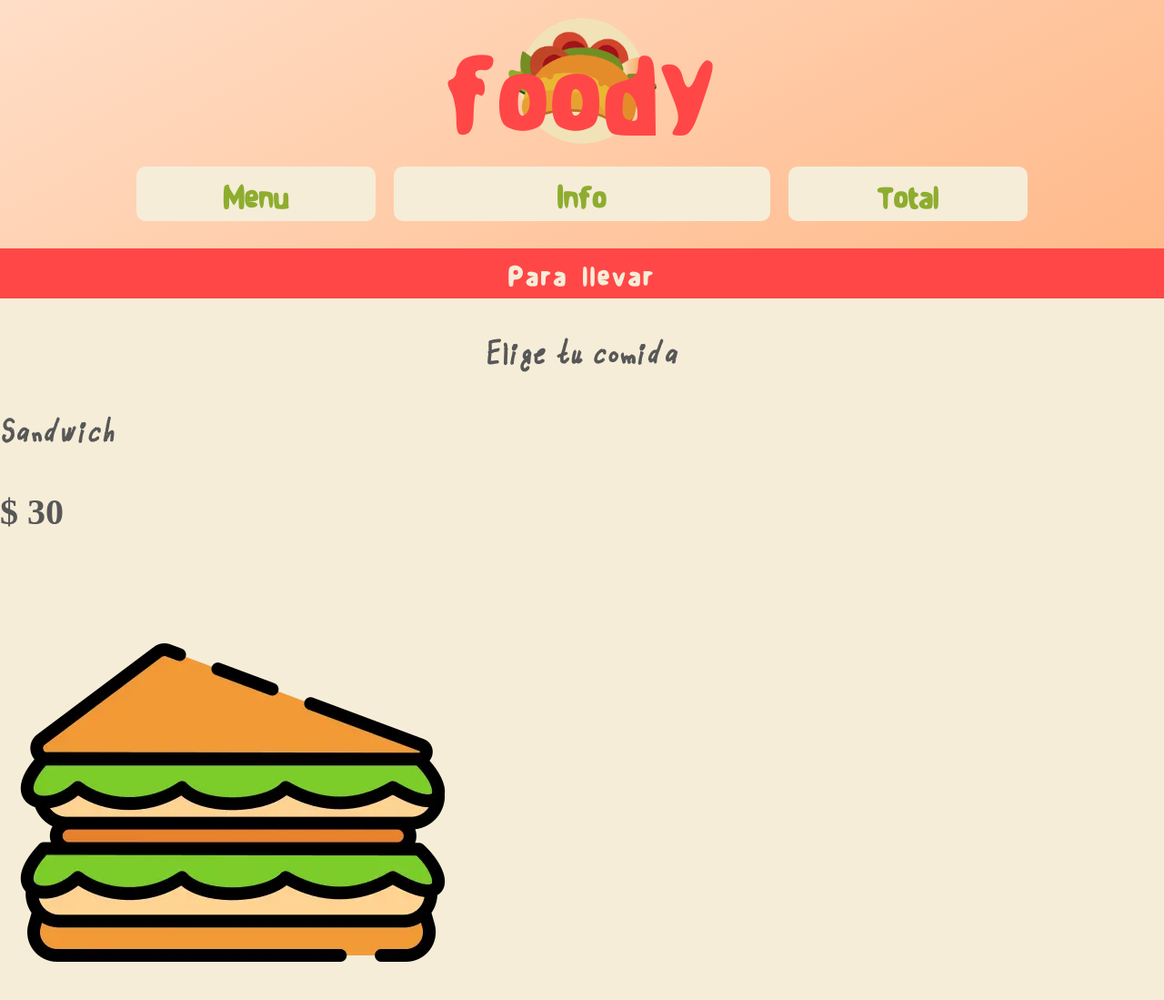
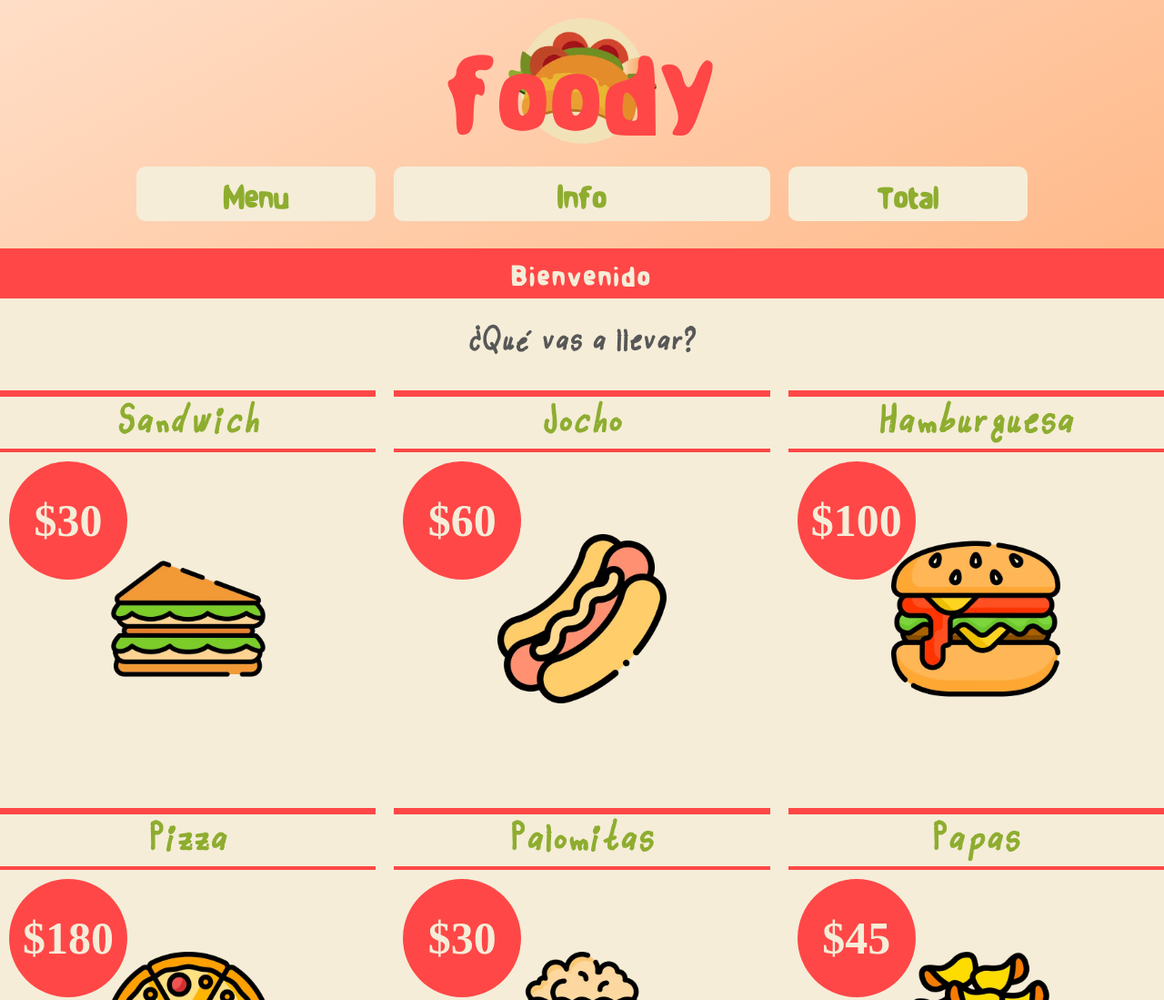
Before and after one commit to ianvemi/foody, a website: page index.html in a window 1280 px wide. Shown: the top 1099 px of the page at 91% size. Drawn offline with Linux system fonts and the light colour scheme.

Commit message:
foody a.1

```diff
--- a/index.html
+++ b/index.html
@@ -27,8 +27,8 @@
             </nav>
             <!-- foody content -->
             <div class="section">
-                <h2>Para llevar</h2>
-                <p class="text-center">Elige tu comida</p>
+                <h2>Bienvenido</h2>
+                <p class="text-center">¿Qué vas a llevar?</p>
                 <div id="comida" class="lista-foody"></div>
             </div>
 
--- a/menu.json
+++ b/menu.json
@@ -26,7 +26,7 @@
         },
         {
             "id": 5,
-            "nombre": "Palomas",
+            "nombre": "Palomitas",
             "precio": 30,
             "img": "./build/img/008-popcorn.webp"
         },
--- a/src/js/app.js
+++ b/src/js/app.js
@@ -5,20 +5,25 @@ document.addEventListener('DOMContentLoaded', function () {
 function iniciarApp(){
     mostrarServicios();
 }
-
+//funcion asincrona
 async function mostrarServicios(){
 try {
+    //petición a los datos json
     const resultado = await fetch('./menu.json');
+    //formateando petición
     const db = await resultado.json();
+    //Accediendo a los atributos de menu con Destructuring de la variable db
     const {menu} = db;
 
     //HTML
+    //recorriendo JSON
     menu.forEach(runner =>{
+        //Guardando contenido en variables para cada valor de los atributos;s
         const{id, nombre, precio, img} = runner;
         //console.log(runner);
 
         //DOM Scripting
-        //Nombre
+        //Creando parrafos <p> del nombre
         const nombreComida = document.createElement('P');
         nombreComida.textContent=nombre;
         nombreComida.classList.add('nombre-comida');
@@ -27,18 +32,21 @@ try {
         //Precio
         const precioComida = document.createElement('P');
         // console.log(precioComida);
-        precioComida.textContent= "$ "+precio;
+        precioComida.textContent= "$"+precio;
         precioComida.classList.add('precio-comida');
 
         //Img
         const imgComida = document.createElement('IMG');
         imgComida.setAttribute("src", img)
-        console.log(imgComida);
+        //console.log(imgComida);
 
         //Div contenedor
         const comidaDiv = document.createElement('DIV')
         comidaDiv.classList.add('div-comida');
-
+        //Asignando dataset a cada contenedor
+        comidaDiv.dataset.idComida = id;
+        //Agregando event handler al div contenedor de los productos
+        comidaDiv.onclick = seleccionarServicio;
 
         //Precio y nombre al div
         comidaDiv.appendChild(nombreComida);
@@ -53,3 +61,22 @@ try {
     console.log(error);
 }
 }
+
+function seleccionarServicio(e){
+
+    let elemento;
+    //Seleccionar forzosamente el div contenedor(id dataset)
+    if(e.target.tagName === 'P' || e.target.tagName === 'IMG'){
+        elemento= e.target.parentElement;
+    }else{
+        elemento= e.target;
+    }
+
+
+    if(elemento.classList.contains('selected')){
+        elemento.classList.remove('selected');
+    }else{
+        elemento.classList.add('selected');
+    }
+
+}
--- a/src/scss/app.scss
+++ b/src/scss/app.scss
@@ -5,3 +5,4 @@
 @import 'base/globales';
 @import 'layout/UI';
 @import 'layout/tabs';
+@import 'layout/servicios';
--- a/src/scss/base/_globales.scss
+++ b/src/scss/base/_globales.scss
@@ -21,6 +21,7 @@ body {
 p {
     color: $blanco;
     font-size: 2rem;
+    margin: 0;
 }
 .contenedor {
     width: 95%;
--- a/src/scss/layout/_UI.scss
+++ b/src/scss/layout/_UI.scss
@@ -51,6 +51,11 @@ header{
         font-size: 4rem;
         font-weight: 700;
         color:$negro;
+
+
+    }
+    .text-center{
+        margin-bottom: 2rem;
     }
 }
 #foody{
--- /dev/null
+++ b/src/scss/layout/_servicios.scss
@@ -0,0 +1,57 @@
+.lista-foody{
+
+    @include tablet{
+            @include grid(2,1rem)
+    }
+
+    @include desktop{
+        @include grid(3,2rem)
+    }
+    .div-comida{
+        margin: 0px auto;
+        text-align: center;
+        transition: all 300ms;
+
+        &.selected{
+            background-color: $rojo;
+            img{
+                width: 50%;
+            }
+        }
+
+        .nombre-comida{
+            display: block;
+            background-color: $blanco;
+            color: $verde;
+            font-size: 5rem;
+            border-top: .7rem solid $rojo;
+            border-bottom: .4rem solid $rojo;
+            margin-top: 1rem;
+            margin-bottom: 1rem;
+        }
+
+        .precio-comida{
+            color: $blanco;
+            margin: 1rem;
+            font-family: $texto;
+            width: 13rem;
+            height: 13rem;
+             -moz-border-radius: 50%;
+             -webkit-border-radius: 50%;
+            border-radius: 50%;
+            background:$rojo;
+            line-height: 13rem;
+            font-size: 5rem;
+
+        }
+
+        img{
+            width: 45%;
+            margin-bottom: 2rem;
+            position:relative;
+            top: -6rem;
+
+
+        }
+    }
+}
```
Also changed, not shown: build/css/app.css, build/js/bundle.min.js, 2 other files.
